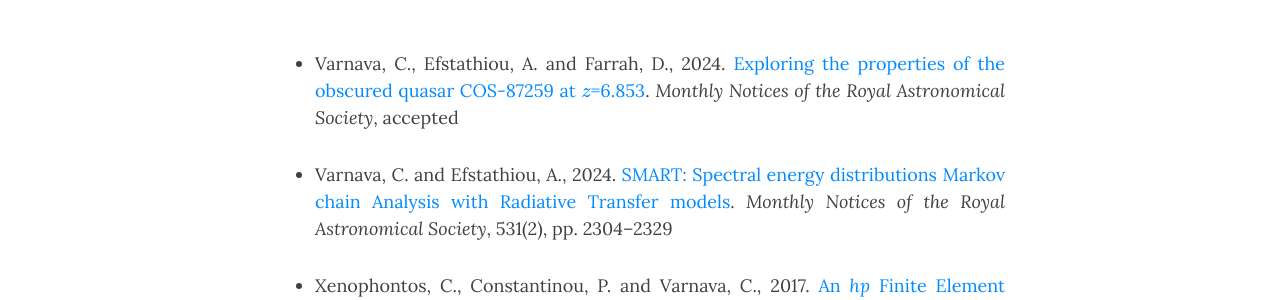
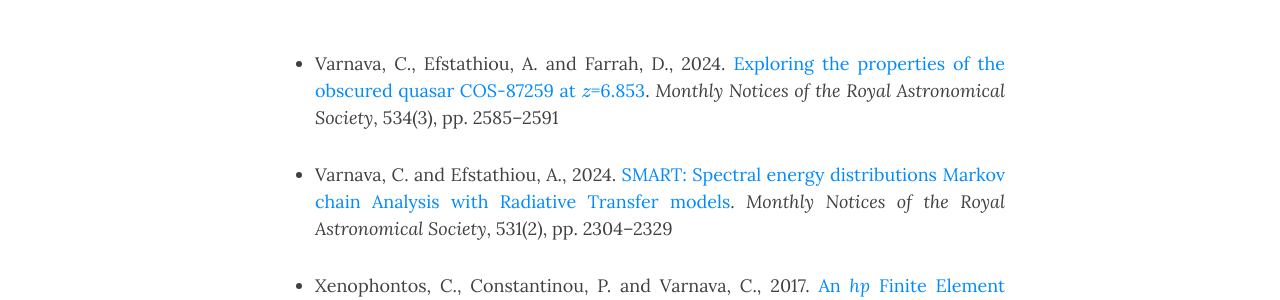
Before and after one commit to ch-var/ch-var.github.io, a Jekyll site: the page built from publications.html, in a window 1280 px wide and 900 px high. Shown: the part 226-526 px from the top of the window. Built offline with Jekyll 4.4.1, drawn with Linux system fonts in a browser that asks for light colours; formulas are drawn with MathJax 3.

Commit message:
Update publications.html

```diff
--- a/publications.html
+++ b/publications.html
@@ -5,7 +5,7 @@
 ---
 <p>
 <ul>
-<li align='justify'>Varnava, C., Efstathiou, A. and Farrah, D., 2024. <a href="https://doi.org/10.1093/mnras/stae2221">Exploring the properties of the obscured quasar COS-87259 at \(z\)=6.853</a>. <i>Monthly Notices of the Royal Astronomical Society</i>, accepted</li>
+<li align='justify'>Varnava, C., Efstathiou, A. and Farrah, D., 2024. <a href="https://doi.org/10.1093/mnras/stae2221">Exploring the properties of the obscured quasar COS-87259 at \(z\)=6.853</a>. <i>Monthly Notices of the Royal Astronomical Society</i>, 534(3), pp. 2585–2591</li>
 <p>
 <li align='justify'>Varnava, C. and Efstathiou, A., 2024. <a href="https://doi.org/10.1093/mnras/stae1141">SMART: Spectral energy distributions Markov chain Analysis with Radiative Transfer models</a>. <i>Monthly Notices of the Royal Astronomical Society</i>, 531(2), pp. 2304–2329</li>
 <p>
```
